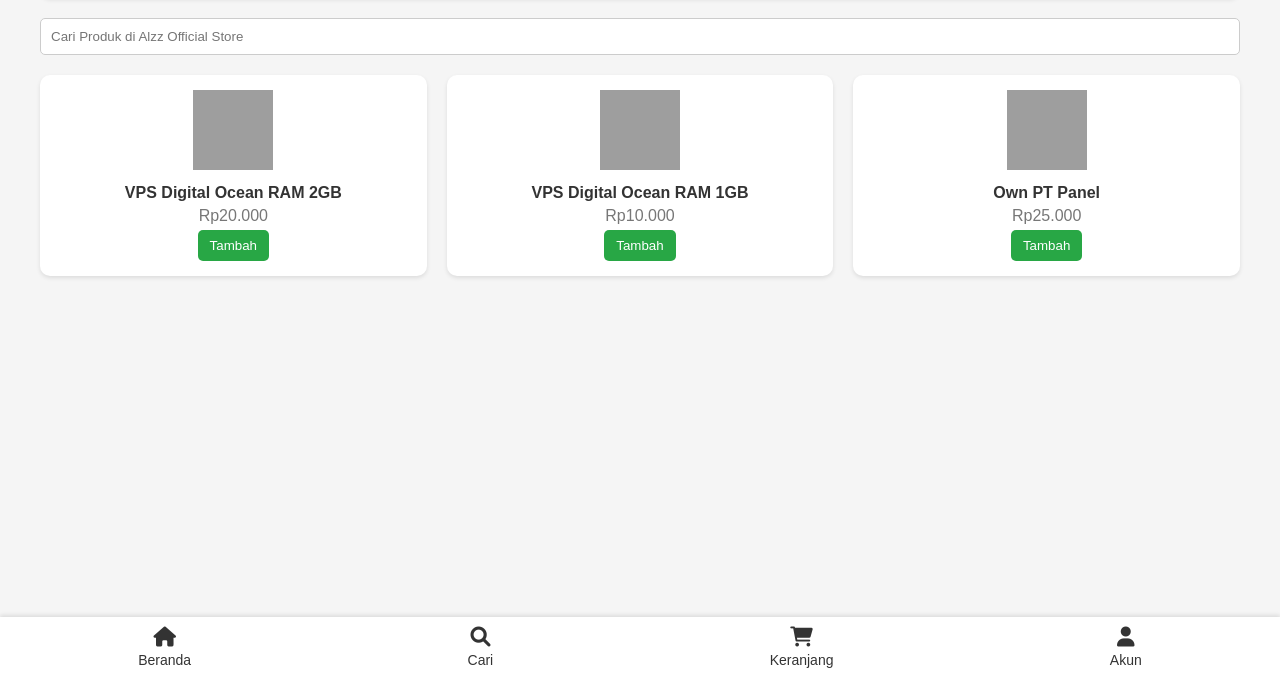
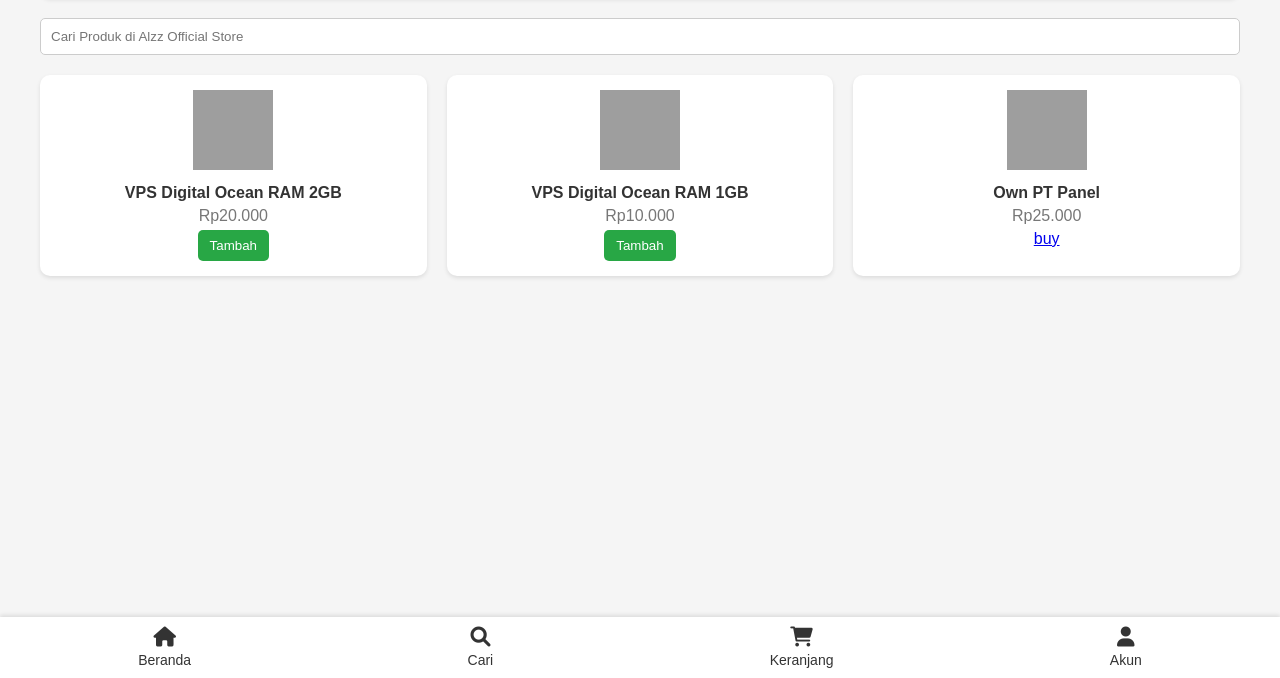
Before and after one commit to Alzzxiter/AlzzoffcStore.github.io, a plain HTML site: page index.html in a window 1280 px wide. Shown: the part 122-800 px from the top of the page. Drawn offline with Linux system fonts and the light colour scheme; grey boxes are pictures that could not be loaded.

Commit message:
Update index.html

```diff
--- a/index.html
+++ b/index.html
@@ -178,7 +178,7 @@
         <img src="https://files.catbox.moe/d32bfs.jpg" alt="VPS Product">
         <h3>Own PT Panel</h3>
         <p>Rp25.000</p>
-        <button>Tambah</button>
+        <a href="https://wa.me/6285934686607" class="cta-button">buy</a>
       </div>
     </div>
   </div>
```
